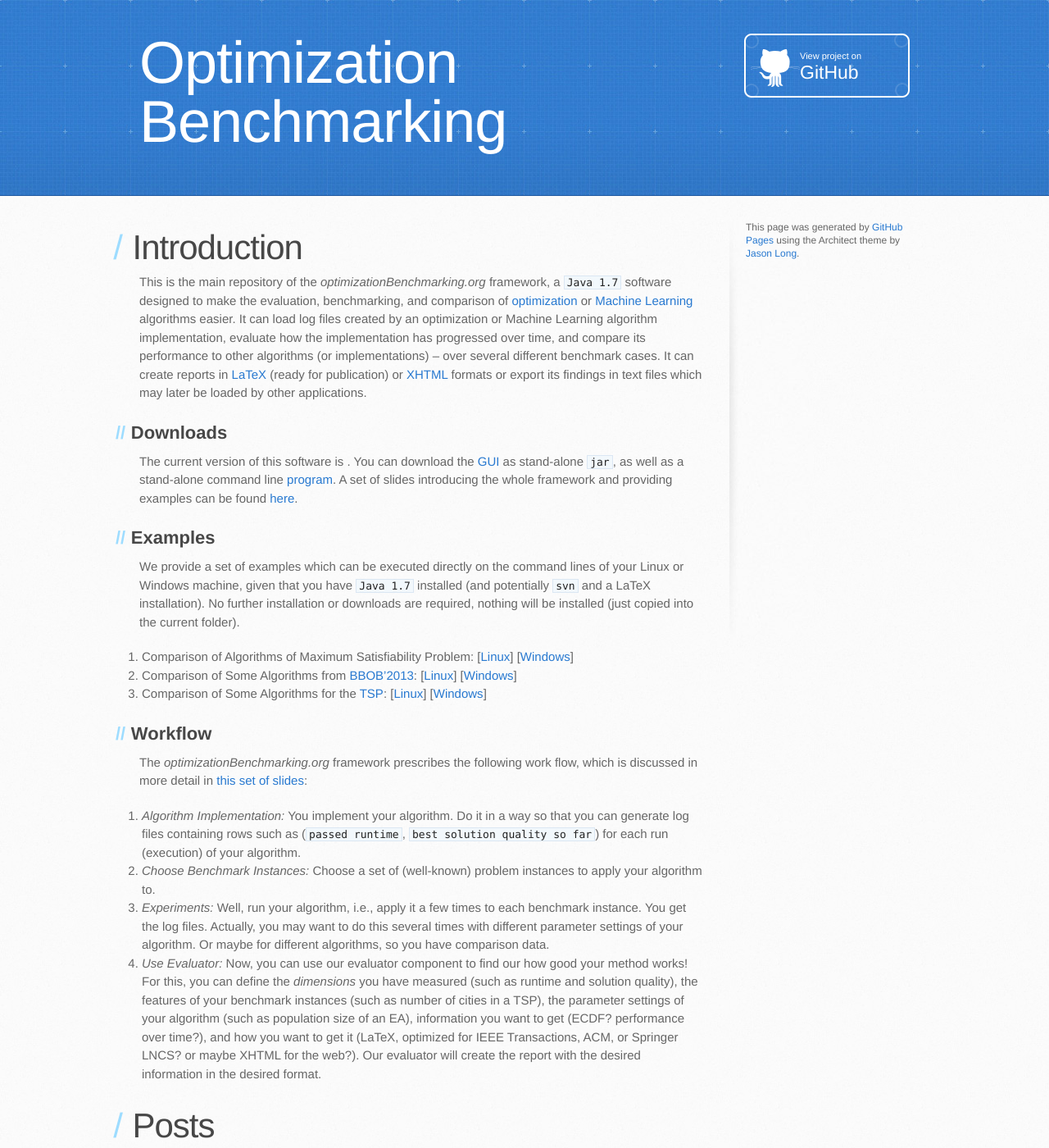
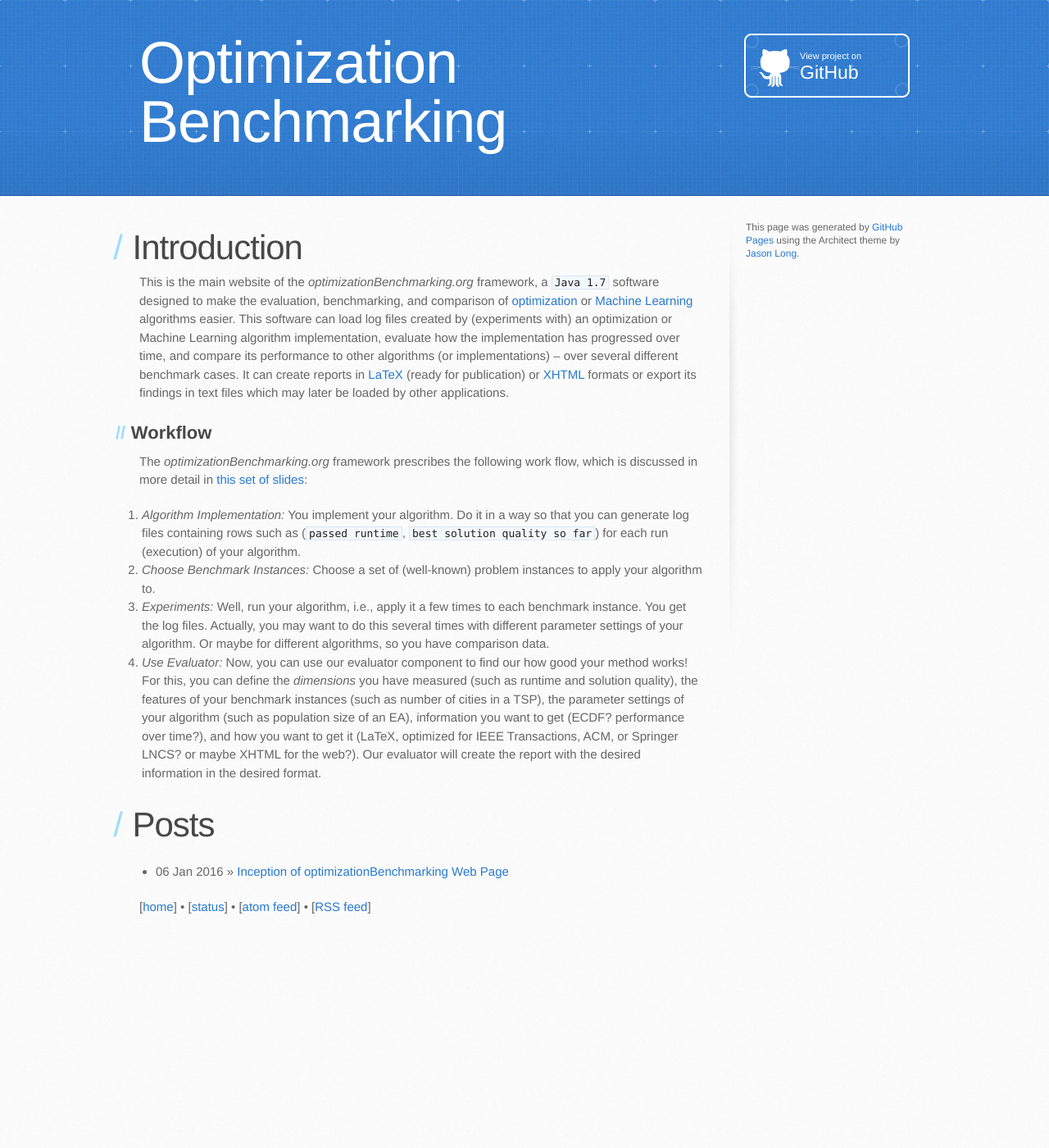
Before and after one commit to optimizationBenchmarking/optimizationBenchmarking.github.io, a Jekyll site: the page built from index.md, in a window 1280 px wide and 1400 px high. Shown: the whole window at 82% size. Built offline with Jekyll 4.4.1, drawn with Linux system fonts in a browser that asks for light colours; Markdown is read by kramdown in place of the engine named in the settings.

Commit message:
Added Draft for Build Status Page

```diff
--- a/_layouts/default.html
+++ b/_layouts/default.html
@@ -19,7 +19,7 @@
 <a href="https://github.com/optimizationBenchmarking/" class="button"><small>View project on</small> GitHub</a>
 </div></header><div id="content-wrapper">
   <div class="inner clearfix">
-    <section id="main-content">{{ content }}<p>[<a href="{{ site.baseurl }}">home</a>] &bull; [<a href="{{ site.baseurl }}/atom.xml">atom feed</a>] &bull; [<a href="{{ site.baseurl }}/rss.xml">RSS feed</a>]</p></section>
+    <section id="main-content">{{ content }}<p>[<a href="{{ site.baseurl }}">home</a>] &bull; [<a href="{{ site.baseurl }}/status.html">status</a>] &bull; [<a href="{{ site.baseurl }}/atom.xml">atom feed</a>] &bull; [<a href="{{ site.baseurl }}/rss.xml">RSS feed</a>]</p></section>
     <aside id="sidebar">
       <p>This page was generated by <a href="https://pages.github.com">GitHub Pages</a> using the Architect theme by <a href="https://github.com/jasonlong">Jason Long</a>.</p>
     </aside>
--- a/index.md
+++ b/index.md
@@ -1,40 +1,17 @@
 ---
 layout: main
-title: optimizationBenchmarking.org Main Code Repository
+title: Optimization Benchmarking
 permalink: /
 ---
 
 # Introduction
-This is the main repository of the *optimizationBenchmarking.org* framework, a `Java 1.7` software designed to make the evaluation, benchmarking, and comparison of [optimization](http://en.wikipedia.org/wiki/Mathematical_optimization) or [Machine Learning](http://en.wikipedia.org/wiki/Machine_learning) algorithms easier.
-It can load log files created by an optimization or Machine Learning algorithm implementation, evaluate how the implementation has progressed over time, and compare its performance to other algorithms (or implementations) -- over several different benchmark cases.
-It can create reports in [LaTeX](http://en.wikipedia.org/wiki/LaTeX) (ready for publication) or [XHTML](http://en.wikipedia.org/wiki/XHTML) formats or export its findings in text files which may later be loaded by other applications.
-
-
-## Downloads
-The current version of this software is [{{ site.data.currentVersion.currentVersion }}]({{ site.data.currentVersion.currentVersionRepo }}).
-You can download the [GUI]({{ site.data.currentVersion.currentVersionStandAloneGUIJarURL }}) as stand-alone `jar`, as well as a stand-alone command line [program]({{ site.data.currentVersion.currentVersionStandAloneJarURL }}). A set of slides introducing the whole framework and providing examples can be found
-[here]({{ site.data.documentation.evaluatorSlidesURL }}).
-
-## Examples
-We provide a set of examples which can be executed directly on the command lines of
-your Linux or Windows machine, given that you have `Java 1.7` installed (and potentially `svn` and a LaTeX installation). No further installation or downloads are required, nothing will be installed (just copied into the current folder).
-
-1. Comparison of Algorithms of Maximum Satisfiability Problem: [[Linux]({{ site.data.documentation.exampleMaxSatLinuxURL }})] [[Windows]({{ site.data.documentation.exampleMaxSatWindowsURL }})]
-2. Comparison of Some Algorithms from [BBOB'2013](http://coco.gforge.inria.fr/doku.php?id=bbob-2013): [[Linux]({{ site.data.documentation.exampleBBOBLinuxURL }})] [[Windows]({{ site.data.documentation.exampleBBOBWindowsURL }})]
-3. Comparison of Some Algorithms for the [TSP](https://github.com/optimizationBenchmarking/tspSuite): [[Linux]({{ site.data.documentation.exampleTSPSuiteLinuxURL }})] [[Windows]({{ site.data.documentation.exampleTSPSuiteWindowsURL }})]
+This is the main website of the *optimizationBenchmarking.org* framework, a `Java 1.7` software designed to make the evaluation, benchmarking, and comparison of [optimization](http://en.wikipedia.org/wiki/Mathematical_optimization) or [Machine Learning](http://en.wikipedia.org/wiki/Machine_learning) algorithms easier. This software  can load log files created by (experiments with) an optimization or Machine Learning algorithm implementation, evaluate how the implementation has progressed over time, and compare its performance to other algorithms (or implementations) -- over several different benchmark cases. It can create reports in [LaTeX](http://en.wikipedia.org/wiki/LaTeX) (ready for publication) or [XHTML](http://en.wikipedia.org/wiki/XHTML) formats or export its findings in text files which may later be loaded by other applications.
 
 ## Workflow
 The *optimizationBenchmarking.org* framework prescribes the following work flow, which is discussed
 in more detail in [this set of slides]({{ site.data.documentation.evaluatorSlidesURL }}):
 
-1. *Algorithm Implementation:* You implement your algorithm. Do it in a way so that you can generate
-   log files containing rows such as (`passed runtime`, `best solution quality so far`) for each run (execution) of your algorithm.
+1. *Algorithm Implementation:* You implement your algorithm. Do it in a way so that you can generate log files containing rows such as (`passed runtime`, `best solution quality so far`) for each run (execution) of your algorithm.
 2. *Choose Benchmark Instances:* Choose a set of (well-known) problem instances to apply your algorithm to.
-3. *Experiments:* Well, run your algorithm, i.e., apply it a few times to each benchmark instance. You get the log files.
-   Actually, you may want to do this several times with different parameter settings of your algorithm. Or maybe for different algorithms, so you have comparison data.
-4. *Use Evaluator:* Now, you can use our evaluator component to find our how good your method works!
-   For this, you can define the *dimensions* you have measured (such as runtime and solution quality),
-   the features of your benchmark instances (such as number of cities in a TSP), the parameter settings
-   of your algorithm (such as population size of an EA), information you want to get (ECDF? performance over time?),
-   and how you want to get it (LaTeX, optimized for IEEE Transactions, ACM, or Springer LNCS? or maybe XHTML for the web?).
-   Our evaluator will create the report with the desired information in the desired format.
+3. *Experiments:* Well, run your algorithm, i.e., apply it a few times to each benchmark instance. You get the log files. Actually, you may want to do this several times with different parameter settings of your algorithm. Or maybe for different algorithms, so you have comparison data.
+4. *Use Evaluator:* Now, you can use our evaluator component to find our how good your method works! For this, you can define the *dimensions* you have measured (such as runtime and solution quality), the features of your benchmark instances (such as number of cities in a TSP), the parameter settings  of your algorithm (such as population size of an EA), information you want to get (ECDF? performance over time?), and how you want to get it (LaTeX, optimized for IEEE Transactions, ACM, or Springer LNCS? or maybe XHTML for the web?). Our evaluator will create the report with the desired information in the desired format.
```
Also changed, not shown: status.md (added, +25 -0 lines).
